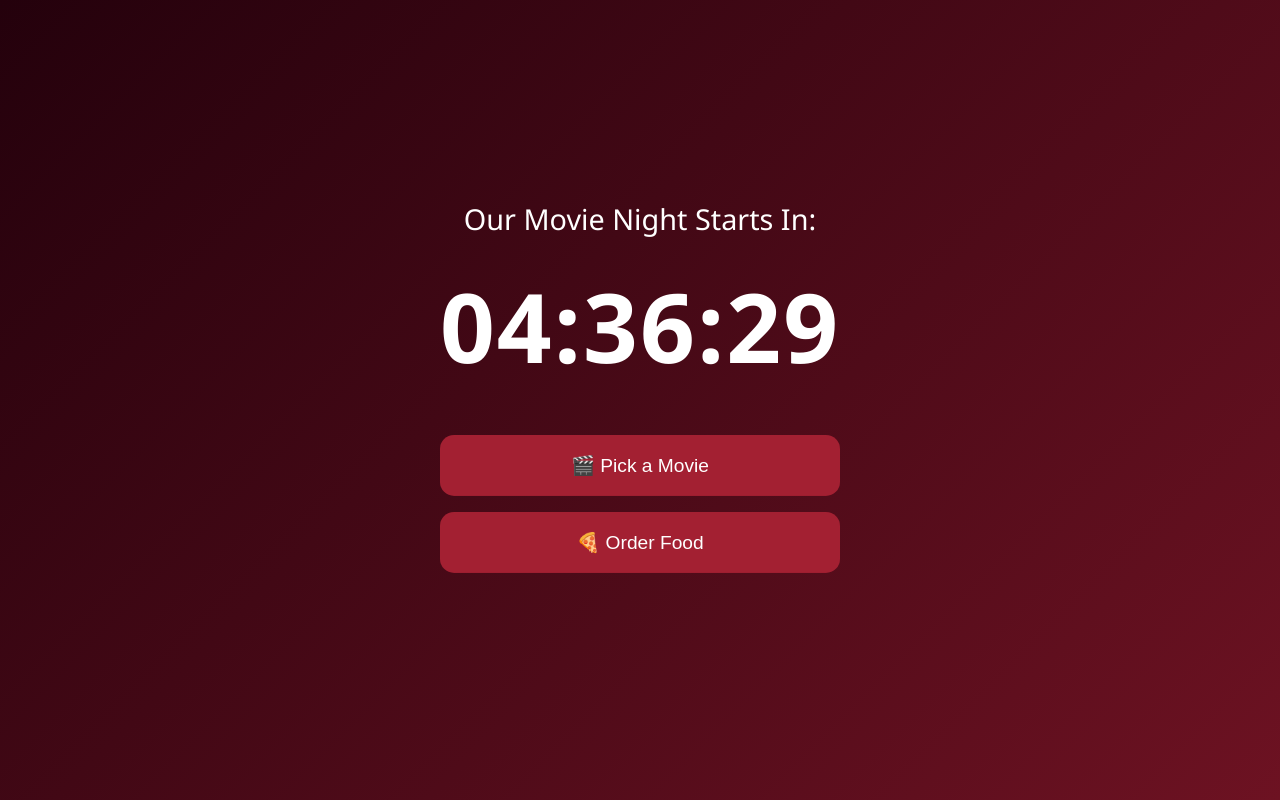
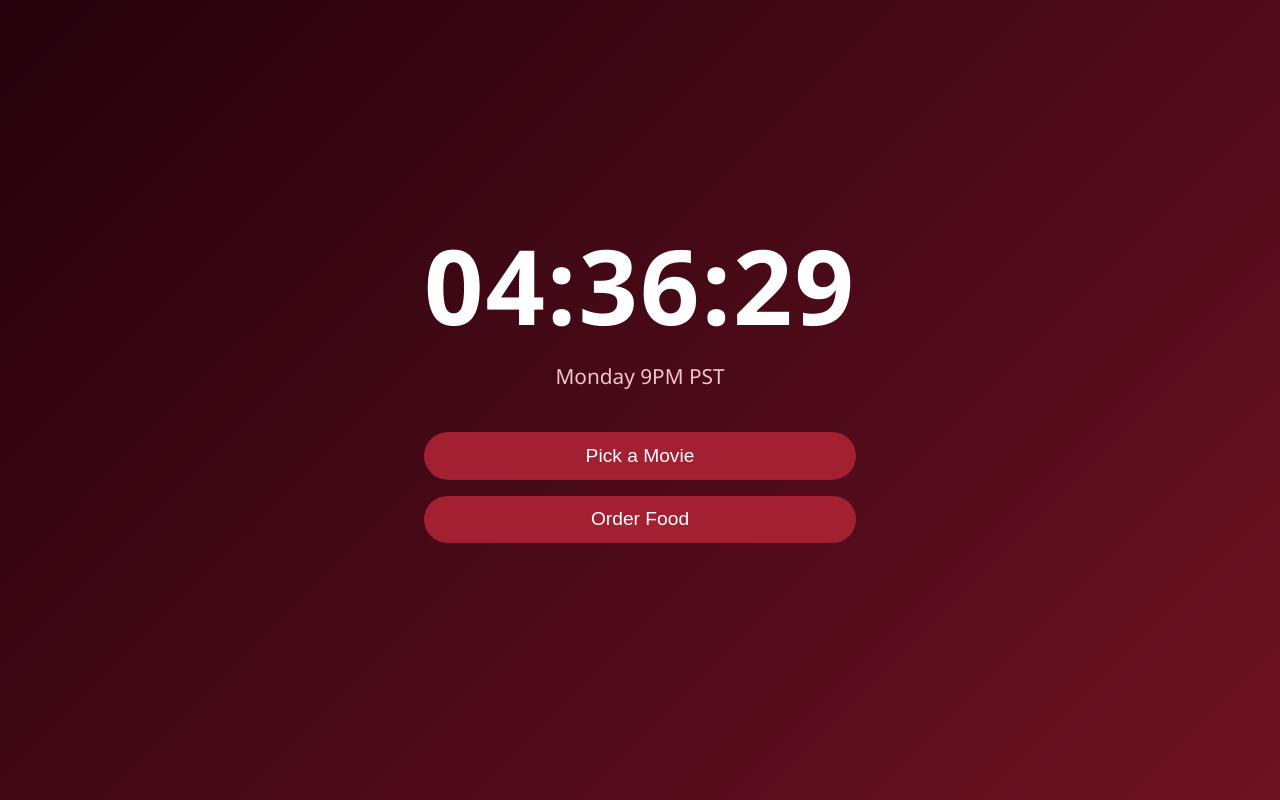
Before and after one commit to megkrish77/movie-invite, a plain HTML site: page index.html in a window 1280 px wide. Drawn offline with Linux system fonts and the light colour scheme.

Commit message:
good working base

```diff
--- a/index.html
+++ b/index.html
@@ -9,12 +9,15 @@
 </head>
 <body>
   <div class="container">
-    <div class="countdown-label">Our Movie Night Starts In:</div>
-    <div id="countdown">00:00:00</div>
+    <div class="countdown-wrapper">
+      <div id="countdown">00:00:00</div>
+    </div>
+
+    <div class="time-label">Monday 9PM PST</div>
 
     <div class="buttons">
-      <button id="pickMovieBtn">🎬 Pick a Movie</button>
-      <button id="orderFoodBtn">🍕 Order Food</button>
+      <button id="pickMovieBtn">Pick a Movie</button>
+      <button id="orderFoodBtn">Order Food</button>
     </div>
   </div>
 
--- a/style.css
+++ b/style.css
@@ -17,20 +17,31 @@ body {
   animation: floatMain 8s ease-in-out infinite;
 }
 
-/* Countdown Label */
-.countdown-label {
-  font-size: 1.8rem;
-  margin-bottom: 1.5rem;
-  animation: floatAlt 6s ease-in-out infinite;
+/* Countdown Wrapper */
+.countdown-wrapper {
+  display: flex;
+  align-items: center;
+  justify-content: center;
+  margin-bottom: 0.5rem;
+  animation: floatMain 8s ease-in-out infinite;
 }
 
-/* Countdown Timer */
+/* Timer */
 #countdown {
-  font-size: 6rem;
+  font-size: 6.5rem;
   font-weight: bold;
   letter-spacing: 2px;
+  animation: floatAlt 4s ease-in-out infinite;
+}
+
+/* Time label below timer */
+.time-label {
+  font-size: 1.3rem;
+  font-weight: 400;
+  color: #f3c4cc;
+  margin-top: -1rem;
   margin-bottom: 2.5rem;
-  animation: floatAlt 4s ease-in-out infinite;
+  animation: floatAlt 6s ease-in-out infinite;
 }
 
 /* Buttons */
@@ -43,10 +54,11 @@ body {
 button {
   background-color: #a32032;
   border: none;
-  padding: 1.2rem 3rem;
+  padding: 0.8rem 2rem;
   font-size: 1.2rem;
   color: white;
-  border-radius: 14px;
+  border-radius: 30px;
+  min-width: 180px;
   cursor: pointer;
   transition: transform 0.3s ease-in-out, background-color 0.3s;
   animation: floatAlt 5s ease-in-out infinite;
@@ -82,8 +94,13 @@ button:hover {
     font-size: 3.5rem;
   }
 
+  .time-label {
+    font-size: 1rem;
+  }
+
   button {
     font-size: 1rem;
-    padding: 1rem 2rem;
+    padding: 0.7rem 1.5rem;
+    min-width: 160px;
   }
 }
```
